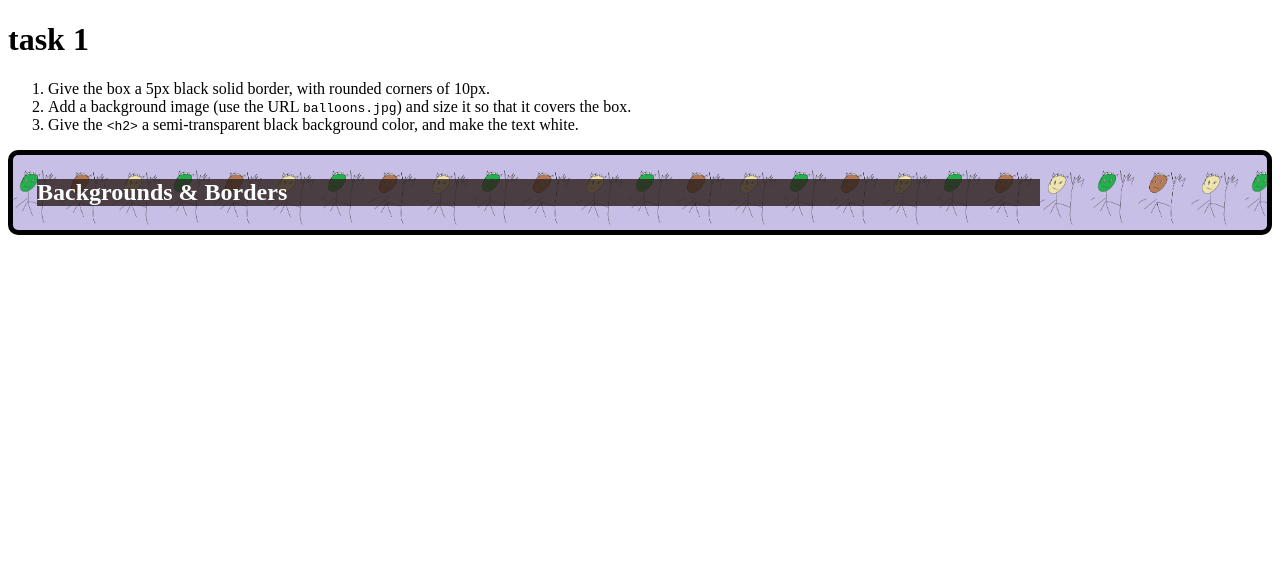
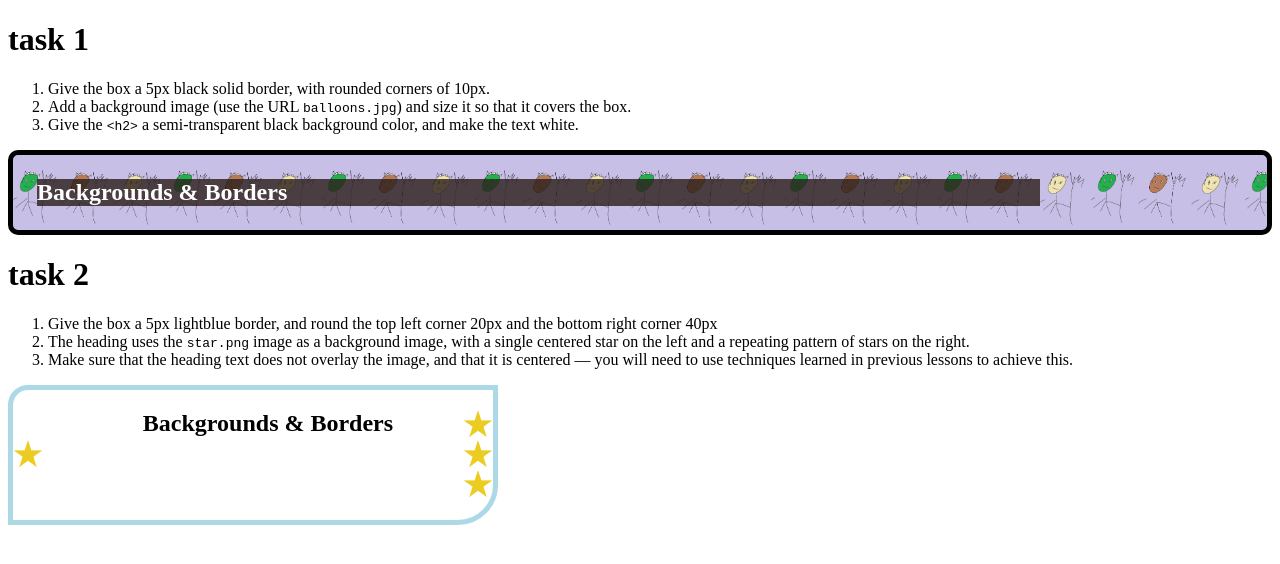
Before and after one commit to AndyPietr/MozzillaWebDevelopmentCourse, a plain HTML site: page CSS/backgroundsANDborders/bordersBGassignment.html in a window 1280 px wide. Drawn offline with Linux system fonts and the light colour scheme.

Commit message:
borders-backgrounds assignment done

```diff
--- a/CSS/backgroundsANDborders/bordersBGassignment.html
+++ b/CSS/backgroundsANDborders/bordersBGassignment.html
@@ -16,9 +16,21 @@
         <li>Give the <code>&lt;h2&gt;</code> a semi-transparent black background color, and make the text white.</li>
     </ol>
 
-    <div class="box">
+    <div class="box1">
         <h2>Backgrounds & Borders</h2>
     </div>
+
+    <h1>task 2</h1>
+    <ol>
+        <li>Give the box a 5px lightblue border, and round the top left corner 20px and the bottom right corner 40px</li>
+        <li>The heading uses the <code>star.png</code> image as a background image, with a single centered star on the left and a repeating pattern of stars on the right.</li>
+        <li>Make sure that the heading text does not overlay the image, and that it is centered — you will need to use techniques learned in previous lessons to achieve this.</li>
+       </ol>
+
+       <div class="box2">
+        <h2>Backgrounds & Borders</h2>
+      </div>
+
 
 </body>
 
--- a/CSS/backgroundsANDborders/style.css
+++ b/CSS/backgroundsANDborders/style.css
@@ -1,4 +1,4 @@
-.box{
+.box1{
     border-width: 5px;
     border-style: solid;
     border-color: black;
@@ -9,10 +9,33 @@
     background-repeat: repeat-x;
 }
 
-h2 {
+.box1 h2 {
     background-color: rgba(43, 31, 27, 0.8);
     width: 80%;
     margin: 1em;
     color: white;
 
 }
+
+.box2{
+    border-width: 5px;
+    border-color: lightblue;
+    border-style: solid;
+    border-top-left-radius: 20px;
+    border-bottom-right-radius: 40px;
+
+    width: 30em;
+}
+
+.box2 h2{
+    background-image: url(star.png), url(star.png);
+    background-repeat: no-repeat, repeat-y;
+    background-position: left, right;
+
+    padding-left: 30px;
+    text-align: center;
+
+    display: flexbox;
+    height: 90px;
+
+}
```
Also changed, not shown: CSS/backgroundsANDborders/star.png (added).
